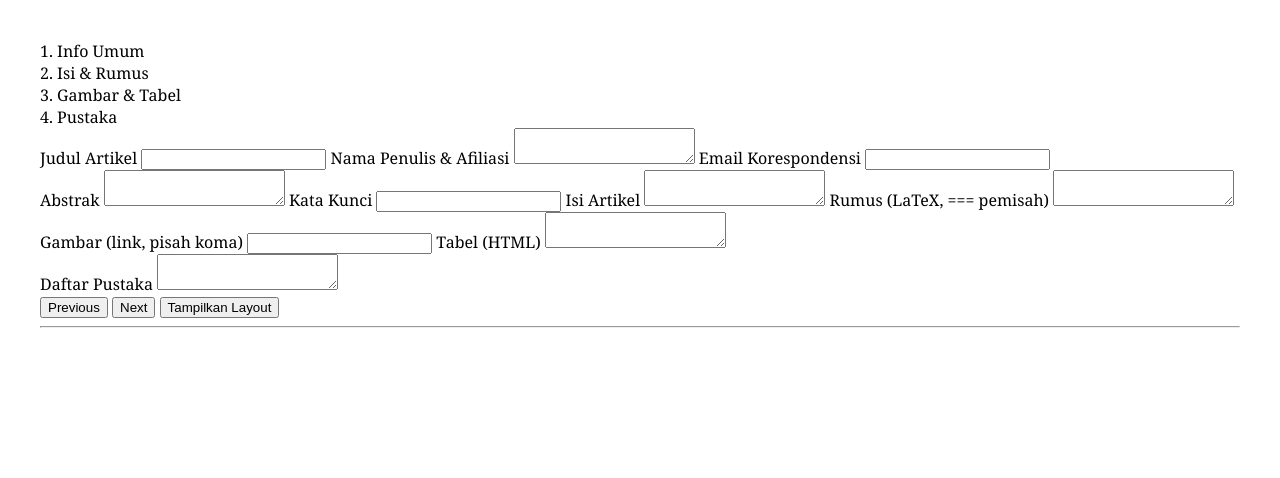
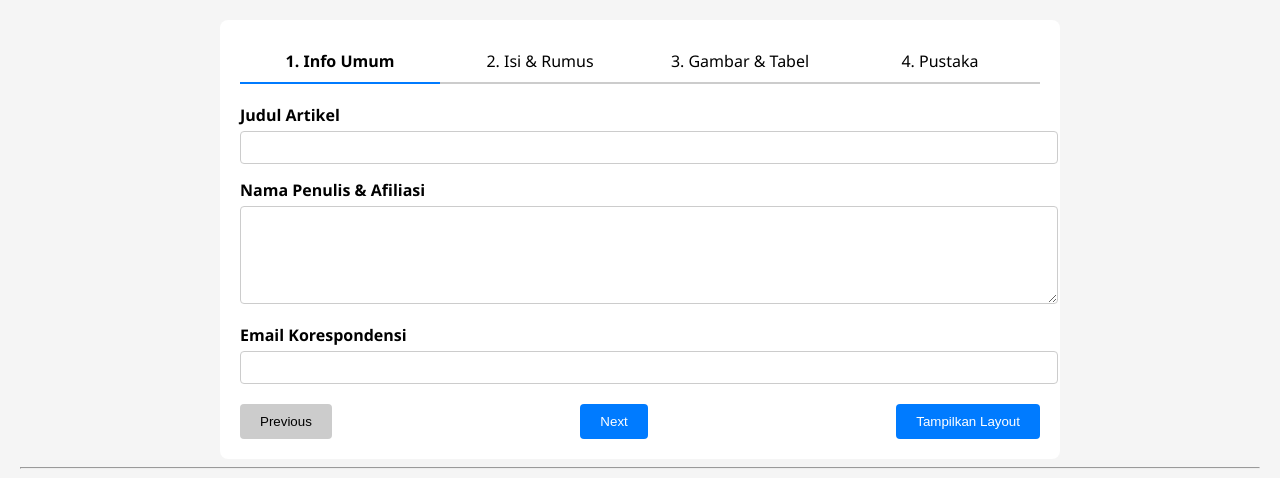
Before and after one commit to singgihafifa/jurnal-layout, a website: page index.html in a window 1280 px wide. Drawn offline with Linux system fonts and the light colour scheme.

Commit message:
Update style.css

```diff
--- a/style.css
+++ b/style.css
@@ -1,47 +1,19 @@
 body {
-  font-family: 'Georgia', serif;
-  margin: 40px;
-  background: #fff;
-  color: #000;
+  font-family: 'Segoe UI', sans-serif;
+  background: #f5f5f5;
+  margin: 0; padding: 20px;
 }
-
-#output {
-  margin-top: 50px;
-  padding-top: 30px;
-}
-
-.judul {
-  font-size: 22pt;
-  font-weight: bold;
-  text-align: center;
-}
-
-.penulis {
-  text-align: center;
-  margin-bottom: 20px;
-}
-
-.abstrak, .isi, .pustaka, .rumus, .tabel {
-  margin: 30px 0;
-}
-
-h2 {
-  font-size: 16pt;
-  margin-bottom: 10px;
-}
-
-img {
-  max-width: 100%;
-  margin: 10px 0;
-}
-
-table {
-  width: 100%;
-  border-collapse: collapse;
-  margin-top: 20px;
-}
-
-table, th, td {
-  border: 1px solid black;
-  padding: 5px;
-}
+form { background: white; max-width: 800px; margin: auto; padding: 20px; border-radius: 8px; }
+.steps { display: flex; justify-content: space-between; margin-bottom: 20px; }
+.step { flex:1; text-align:center; padding:10px; border-bottom: 2px solid #ccc; }
+.step.active { font-weight:bold; border-color: #007BFF; }
+.form-step { display:none; animation: fadeIn 0.3s; }
+.form-step-active { display:block; }
+label { display:block; margin-top:15px; font-weight:600; }
+input, textarea { width:100%; padding:8px; margin-top:5px; border:1px solid #ccc; border-radius:4px; }
+textarea { resize:vertical; min-height:80px; }
+.btns { margin-top:20px; display:flex; justify-content: space-between; }
+button { padding:10px 20px; border:none;border-radius:4px; cursor:pointer; }
+#prevBtn { background:#ccc; }
+#nextBtn, #submitBtn { background:#007BFF;color:white; }
+@keyframes fadeIn { from {opacity:0;} to {opacity:1;} }
```
